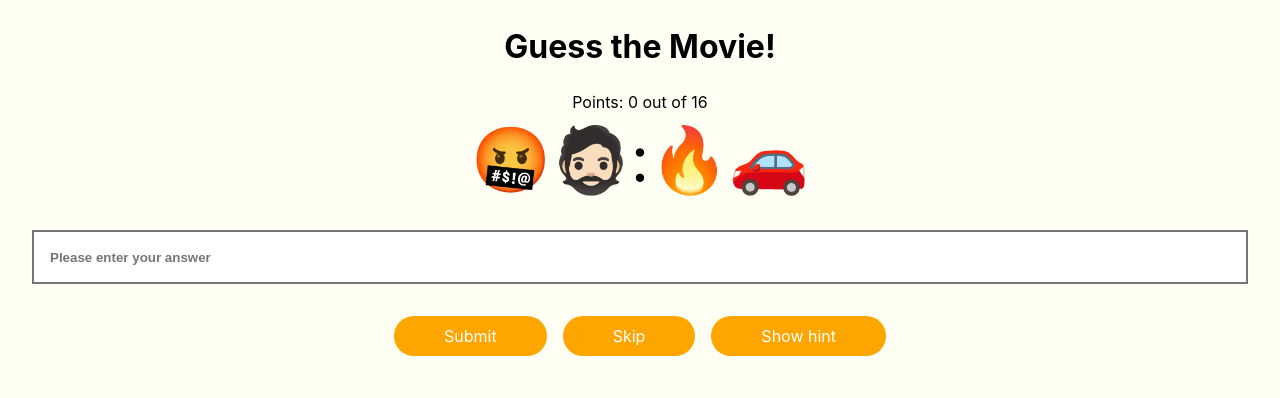
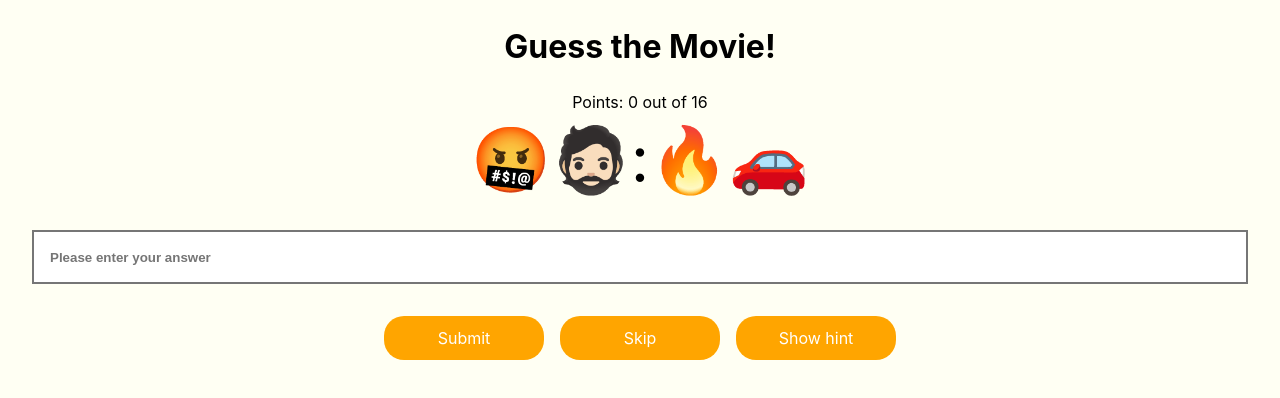
Before and after one commit to jonowu/emojinary, a Next.js app: page /play in a window 1280 px wide. Shown: the top 398 px of the page. Built offline with nearby package versions, Linux system fonts and the light colour scheme.

Commit message:
fix: update button style

```diff
--- a/components/button/index.js
+++ b/components/button/index.js
@@ -8,18 +8,30 @@ const Wrapper = styled.span`
 
 const StyledAnchor = styled.a`
   background-color: orange;
+  border-radius: 20px;
   color: white;
   cursor: pointer;
-  padding: 10px 50px;
-  border-radius: 20px;
+  max-width: 80px;
+  padding: 12px 40px;
+  text-align: center;
+  width: 80px;
+  :hover {
+    transform: scale(1.1, 1.1);
+  }
 `;
 
 const StyledButton = styled.a`
   background-color: orange;
+  border-radius: 20px;
   color: white;
   cursor: pointer;
-  padding: 10px 50px;
-  border-radius: 20px;
+  max-width: 80px;
+  padding: 12px 40px;
+  text-align: center;
+  width: 80px;
+  :hover {
+    transform: scale(1.1, 1.1);
+  }
 `;
 
 const Button = ({ type, href, children, onClick }) => {
--- a/components/global-style/index.js
+++ b/components/global-style/index.js
@@ -13,7 +13,7 @@ const GlobalStyle = createGlobalStyle`
     text-decoration: none;
   }
   a:hover {
-    text-decoration: underline;
+    text-decoration: none;
   }
 `;
 
```
